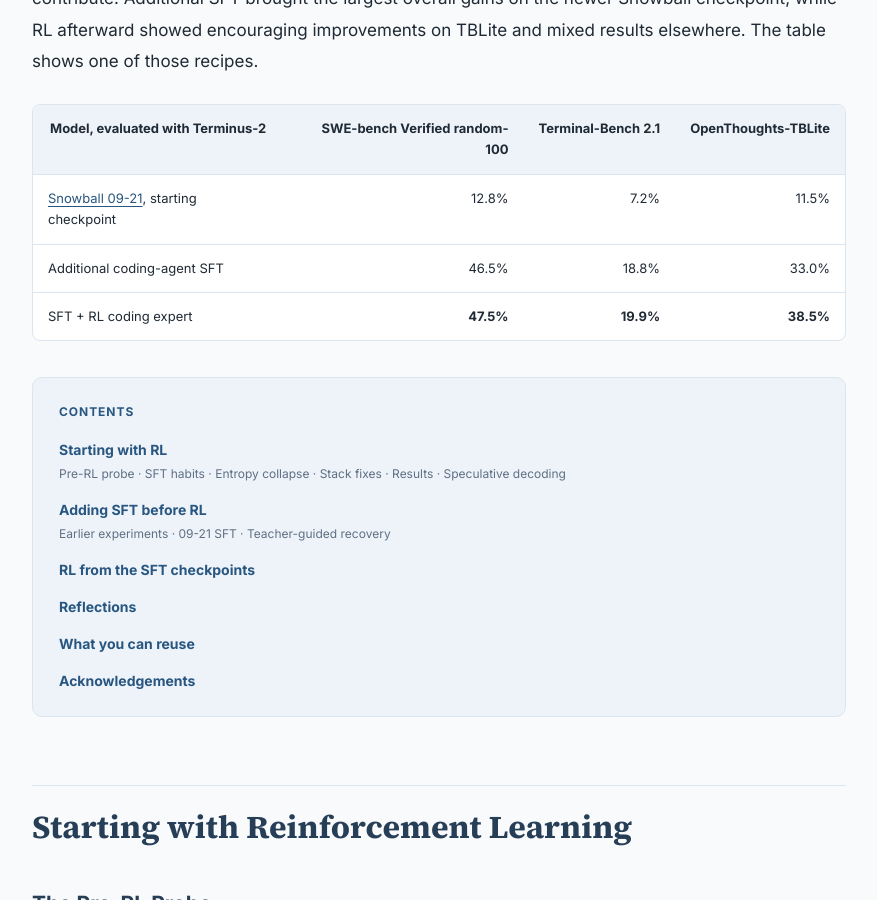
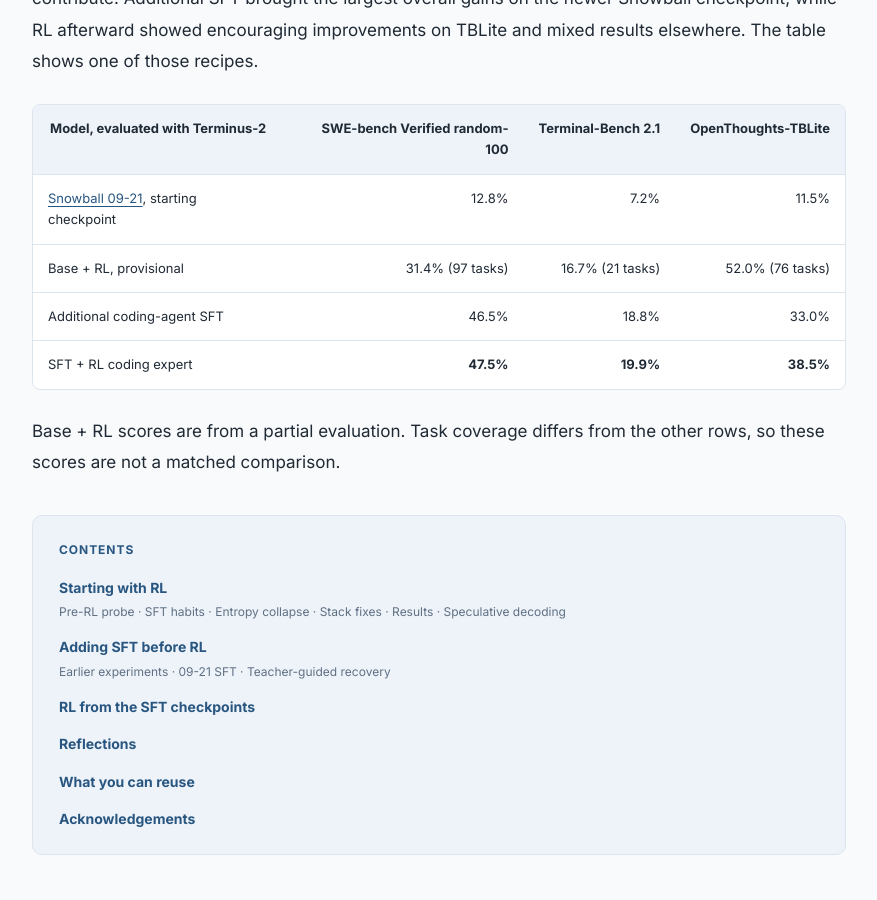
Before and after one commit to lukedhlee/lukedhlee.github.io, a Jekyll site: the page built from _posts/2026-10-21-turning-snowball-into-a-coding-agent.md, in a window 1280 px wide and 900 px high, scrolled down 1704 px. Shown: the whole window, without its empty margins (201-1078 px from the left). Built offline with Jekyll 4.4.1, drawn with Linux system fonts in a browser that asks for light colours.

Commit message:
Include provisional Base plus RL in the opening results table

```diff
--- a/_posts/2026-10-21-turning-snowball-into-a-coding-agent.md
+++ b/_posts/2026-10-21-turning-snowball-into-a-coding-agent.md
@@ -33,10 +33,13 @@
 | Model, evaluated with Terminus-2 | SWE-bench Verified random-100 | Terminal-Bench 2.1 | OpenThoughts-TBLite |
 |---|---:|---:|---:|
 | [Snowball 09-21](https://github.com/marin-community/marin/issues/8089), starting checkpoint | 12.8% | 7.2% | 11.5% |
+| Base + RL, provisional | 31.4% (97 tasks) | 16.7% (21 tasks) | 52.0% (76 tasks) |
 | Additional coding-agent SFT | 46.5% | 18.8% | 33.0% |
 | SFT + RL coding expert | **47.5%** | **19.9%** | **38.5%** |
 
 </div>
+
+Base + RL scores are from a partial evaluation. Task coverage differs from the other rows, so these scores are not a matched comparison.
 
 <nav class="research-toc" aria-label="Article contents">
 <div class="research-toc-title">Contents</div>
```
